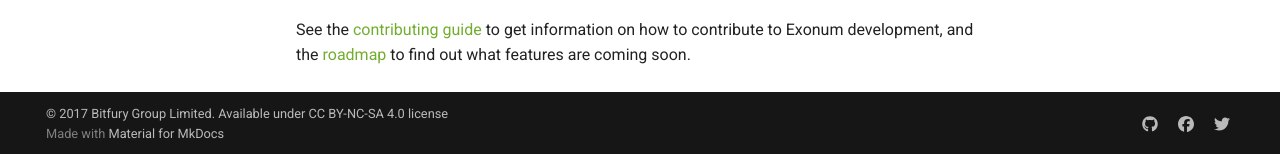
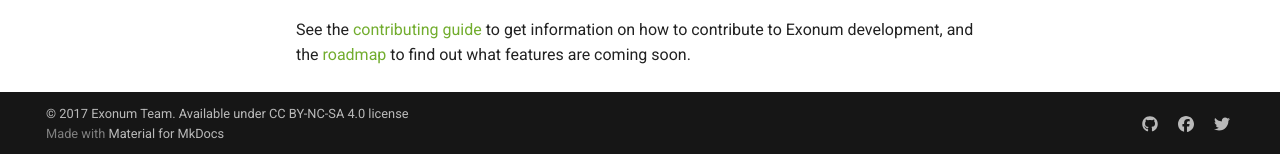
Before and after one commit to exonum/exonum-doc, an MkDocs documentation site: the page built from src/index.md, in a window 1280 px wide and 900 px high, scrolled down 893 px. Shown: the part 743-897 px from the top of the window. Built offline with MkDocs 1.6.1 and Material for MkDocs 9.7.7, drawn with Linux system fonts in a browser that asks for light colours; comment, search, counter and statistics services are not loaded; old or Windows-style settings are respelled for this version of MkDocs.

Commit message:
Fix copyright attribution

```diff
--- a/mkdocs.yml
+++ b/mkdocs.yml
@@ -12,7 +12,7 @@ site_author: 'BitFury Group'
 site_description: Exonum is a blockchain framework that allows to build secure permissioned blockchain applications.
 site_favicon: 'images/favicon.ico'
 
-copyright: © 2017 Bitfury Group Limited. Available under <a href="https://creativecommons.org/licenses/by-nc-sa/4.0/" rel="license">CC BY-NC-SA 4.0</a> license
+copyright: © 2017 Exonum Team. Available under <a href="https://creativecommons.org/licenses/by-nc-sa/4.0/" rel="license">CC BY-NC-SA 4.0</a> license
 
 extra:
   og_image: 'images/logo-square.jpg'
```
Also changed, not shown: README.md (+1 -1 lines).
